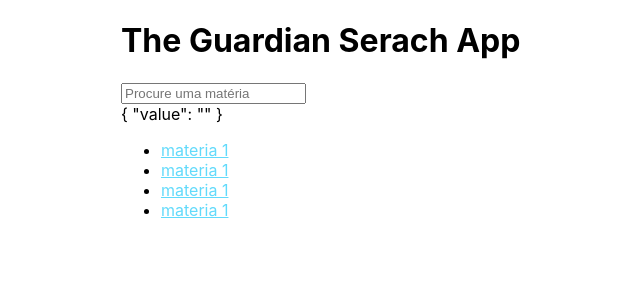
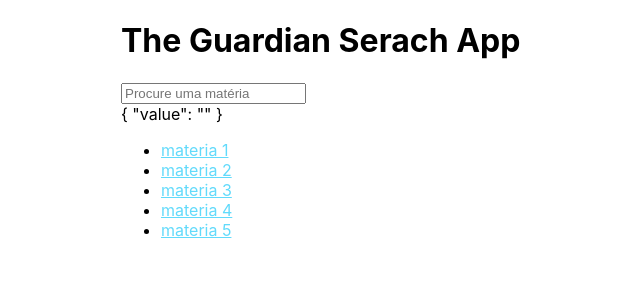
Before and after one commit to jeffersondesouza/guardian-search-tdd-react, a React (Create React App) app: page / in a window 1280 px wide. Shown: the top 300 px of the page, without its empty margins (71-711 px from the left). Built offline with nearby package versions, Linux system fonts and the light colour scheme.

Commit message:
dumb finctional ok

```diff
--- a/src/components/SearchForm/index.js
+++ b/src/components/SearchForm/index.js
@@ -1,6 +1,6 @@
 import React, { useState } from 'react';
 
-const SearchForm = () => {
+const SearchForm = ({ onSearch }) => {
   const [state, setState] = useState({ value: '' });
 
   const handleChange = (e) => {
@@ -11,11 +11,13 @@ const SearchForm = () => {
     })
   }
 
-  const handleSubmit = e =>{
+  const handleSubmit = e => {
     e.preventDefault();
-    console.log(state);
+    if (state.value) {
+      onSearch(state)
+    }
+  }
 
-  }
   return (
     <div>
       <form onSubmit={handleSubmit}>
--- a/src/components/SearchResults/index.js
+++ b/src/components/SearchResults/index.js
@@ -1,19 +1,13 @@
 import React from 'react';
 
-const SearchResults = () => (
+const SearchResults = ({ articles = [] }) => (
   <ul>
-    <li>
-      <a href="/" className="App-link">materia 1</a>
-    </li>
-    <li>
-      <a href="/" className="App-link">materia 1</a>
-    </li>
-    <li>
-      <a href="/" className="App-link">materia 1</a>
-    </li>
-    <li>
-      <a href="/" className="App-link">materia 1</a>
-    </li>
+    {
+      articles.map((article, i) => <li>
+        <a href={article.webUrl} className="App-link">{article.webTitle}</a>
+      </li>
+      )
+    }
   </ul>
 );
 
--- a/src/containers/SearchContainer/index.js
+++ b/src/containers/SearchContainer/index.js
@@ -2,11 +2,26 @@ import React from 'react';
 import SearchForm from '../../components/SearchForm';
 import SearchResults from '../../components/SearchResults';
 
-const SearchContainer = () => (
-  <section>
-    <SearchForm />
-    <SearchResults />
-  </section>
-);
+const articles = [
+  { webUrl: '/', webTitle: 'materia 1' },
+  { webUrl: '/', webTitle: 'materia 2' },
+  { webUrl: '/', webTitle: 'materia 3' },
+  { webUrl: '/', webTitle: 'materia 4' },
+  { webUrl: '/', webTitle: 'materia 5' },
+]
+
+const SearchContainer = () => {
+  const handleSearch = ({ value }) => {
+    console.log('value:', value)
+
+  }
+
+  return (
+    <section>
+      <SearchForm onSearch={handleSearch} />
+      <SearchResults articles={articles} />
+    </section>
+  );
+}
 
 export default SearchContainer;
```
